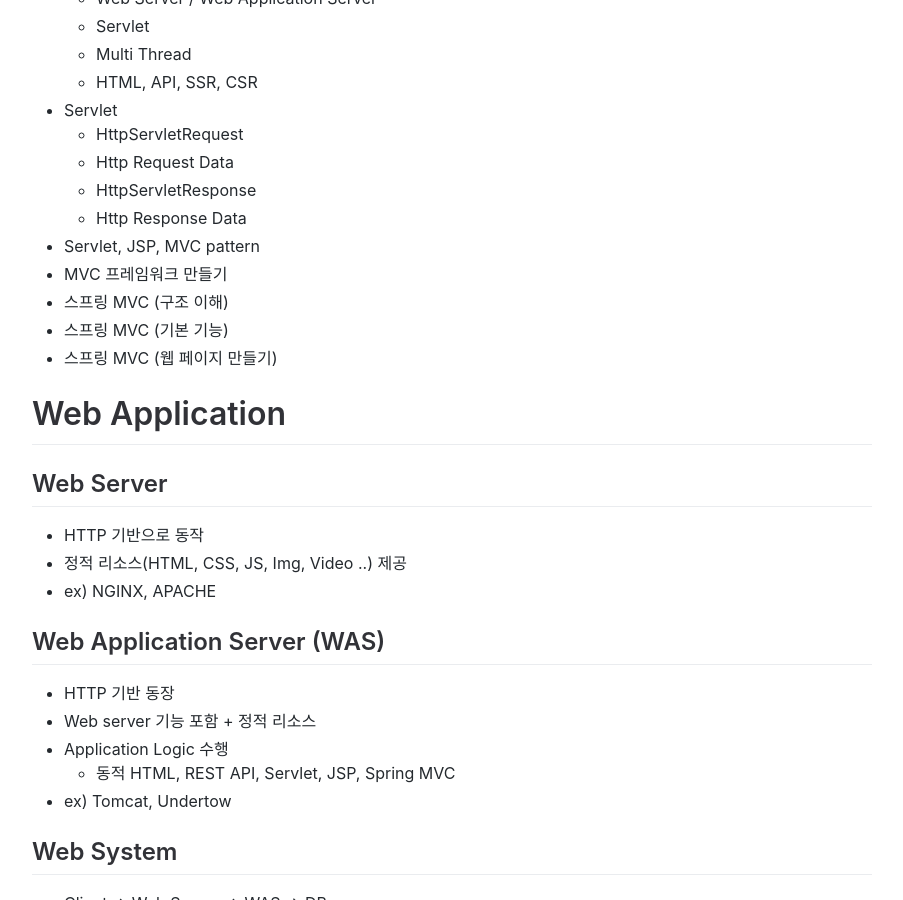
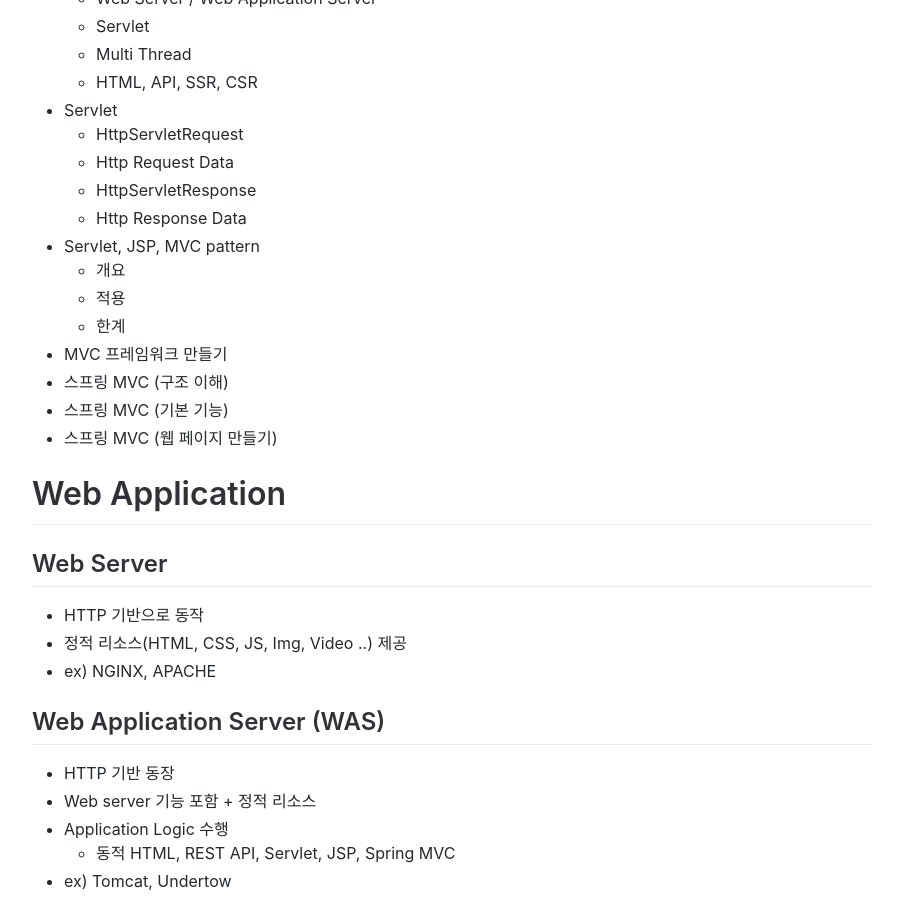
Before and after one commit to jihunparkme/jihunparkme.github.io, a Jekyll site: the page built from _posts/2021-07-26-Spring-MVC-Part1.md, in a window 1280 px wide and 900 px high, scrolled down 875 px. Shown: the whole window, without its empty margins (188-1091 px from the left). Built offline with Jekyll 4.4.1, drawn with Linux system fonts in a browser that asks for light colours; comment, search, counter and statistics services are not loaded.

Commit message:
edit Table of Contents

```diff
--- a/_posts/2021-07-26-Spring-MVC-Part1.md
+++ b/_posts/2021-07-26-Spring-MVC-Part1.md
@@ -24,6 +24,9 @@
   - HttpServletResponse
   - Http Response Data
 - Servlet, JSP, MVC pattern
+  - 개요
+  - 적용
+  - 한계
 - MVC 프레임워크 만들기
 - 스프링 MVC (구조 이해)
 - 스프링 MVC (기본 기능)
```
Also changed, not shown: other parts of _posts/2021-07-26-Spring-MVC-Part1.md (+2 -0 lines).
